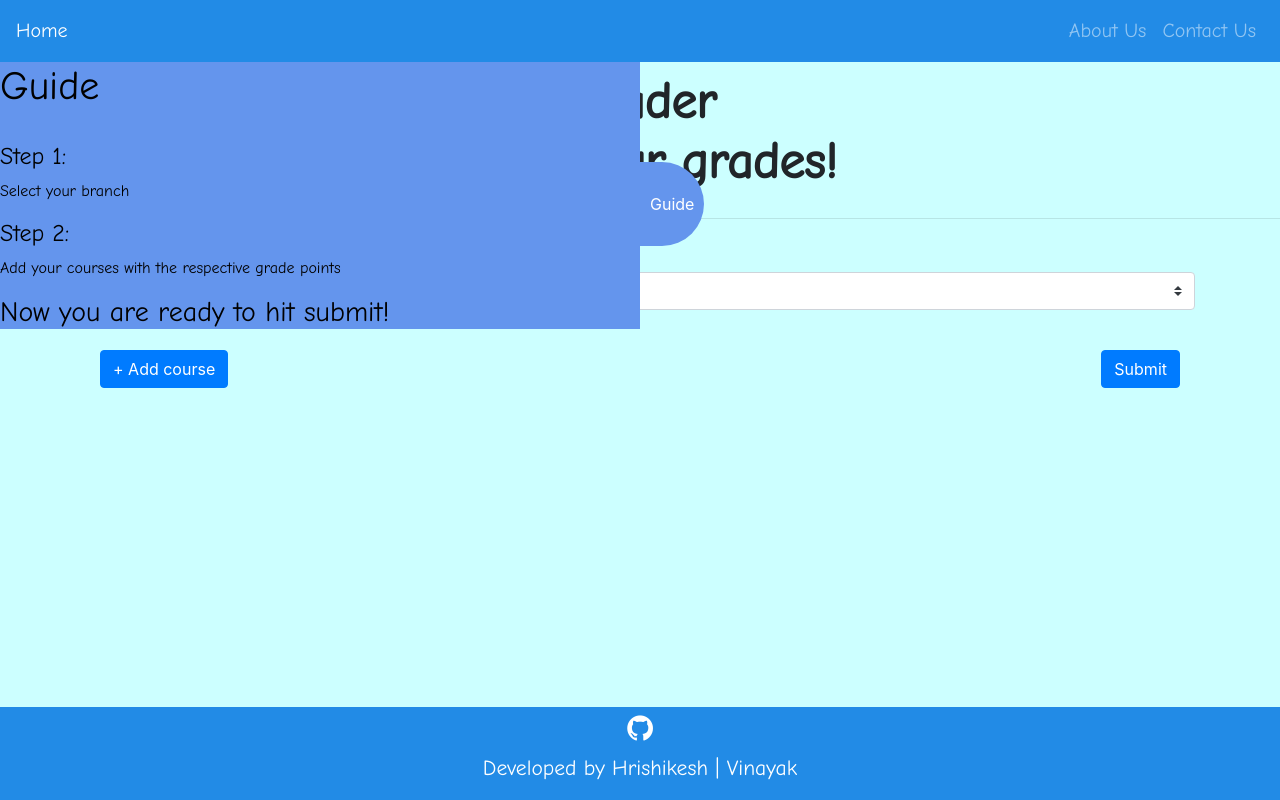
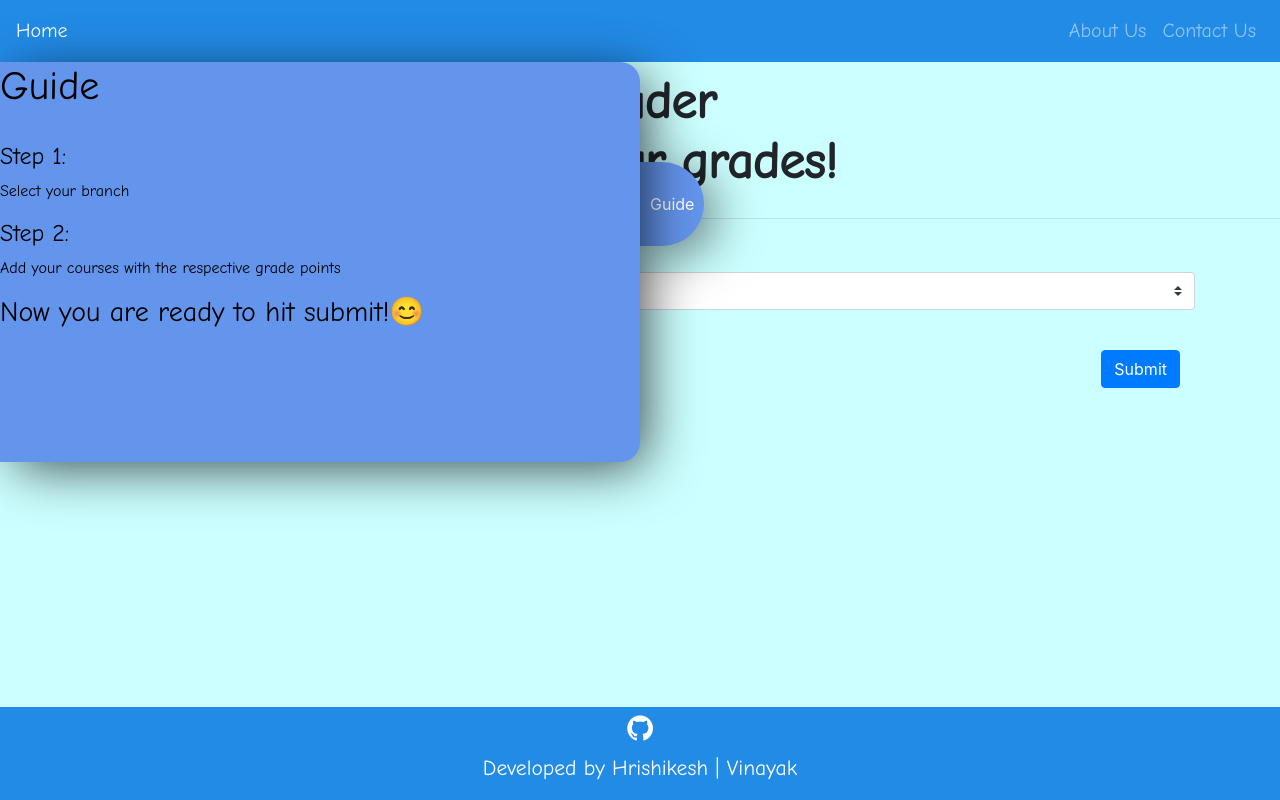
Before and after one commit to Bot-Academia/Grader, a Vue app: page / in a window 1280 px wide. Both pictures are taken after a click on the element "Guide". Built offline with nearby package versions, Linux system fonts and the light colour scheme.

Commit message:
added effects

```diff
--- a/src/components/guide.vue
+++ b/src/components/guide.vue
@@ -9,7 +9,7 @@
         <p>Select your branch</p>
         <h4>Step 2:</h4>
         <p>Add your courses with the respective grade points</p>
-        <h3>Now you are ready to hit submit!</h3>
+        <h3>Now you are ready to hit submit!😊</h3>
       </div>
     </transition>
   </div>
@@ -41,6 +41,8 @@ export default {
   position: absolute;
   background-color: cornflowerblue;
   transition: 1s ease;
+  margin-left: 0px;
+  box-shadow: 10px 10px 54px -6px rgba(0,0,0,0.75);
 }
 
 .left {
@@ -56,13 +58,20 @@ export default {
   font-family: "Comic Neue", cursive;
   background-color: cornflowerblue;
   width: 50vw;
+  height: 25vh;
   z-index: 1000;
   transition: width 1s ease;
+  overflow: hidden;
+  position: absolute;
+  border-radius: 0 20px 20px 0;
+   box-shadow: 10px 10px 54px -6px rgba(0,0,0,0.75);
 }
 
 .guidetranslate {
   width: 50vw;
 }
+
+
 
 .button-translate {
   transform: translateX(50vw);
@@ -83,4 +92,35 @@ export default {
 .slide-leave-active {
   width: 0vw;
 }
+
+@media (max-width: 1486px){
+  .guide{
+    height: 50vh;
+  }
+}
+
+@media (max-width:1120px){
+  .guide{
+    height: 40vh;
+  }
+}
+
+
+@media (max-width:772px){
+  .guide{
+    height: 50vh;
+  }
+}
+
+@media (max-width: 680px){
+  .guide{
+    height: 60vh;
+  }
+}
+
+@media (max-width: 485px){
+  .guide{
+    height: 60vh;
+  }
+}
 </style>
```
